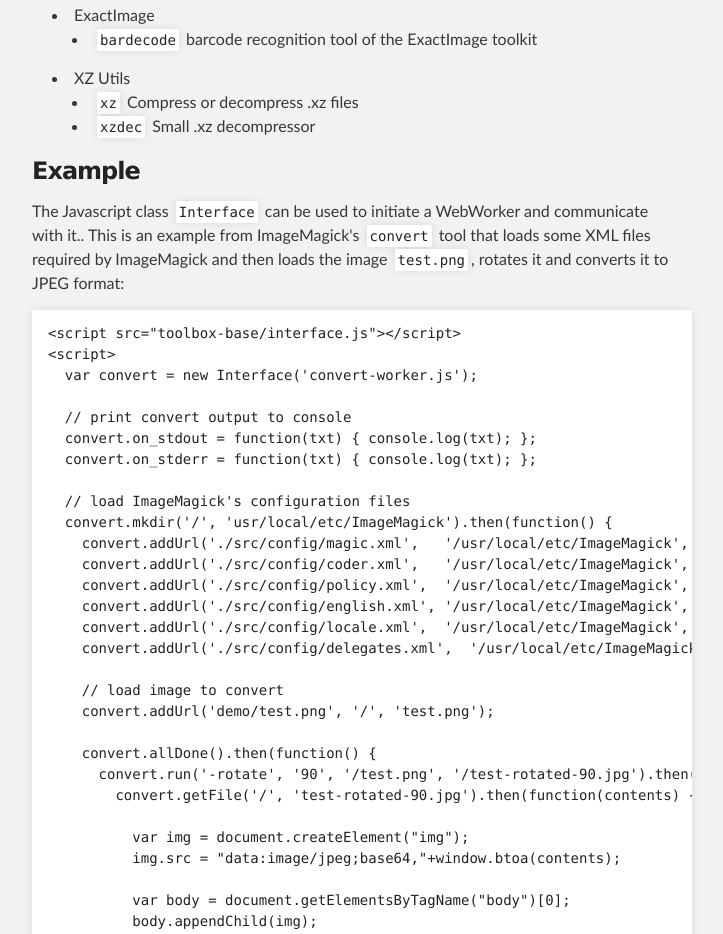
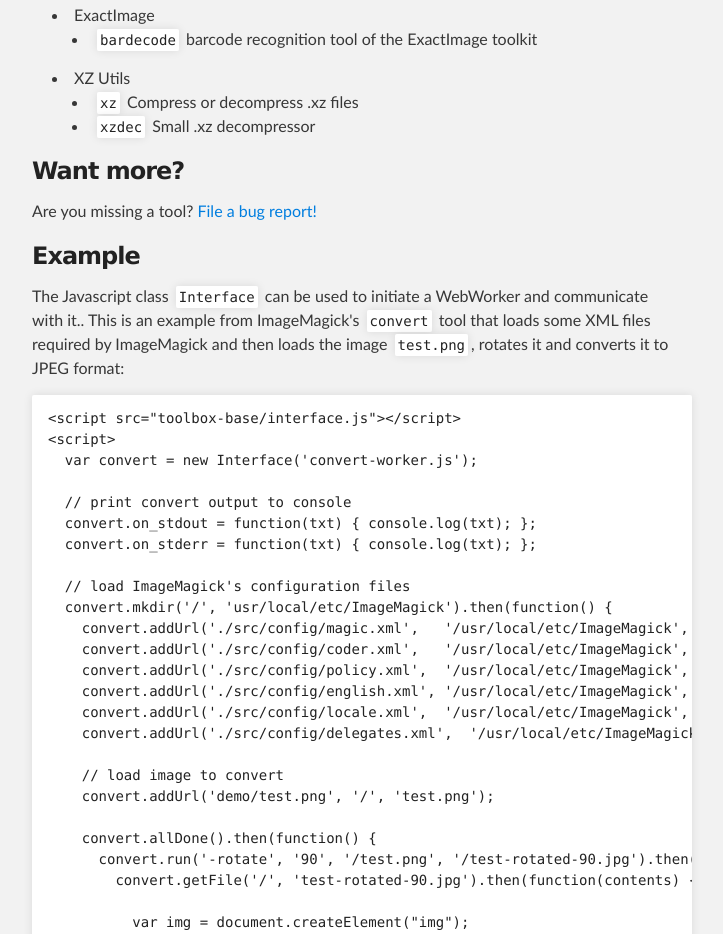
Before and after one commit to manuels/unix-toolbox.js, a plain HTML site: page index.html in a window 1280 px wide. Shown: the part 1165-2099 px from the top of the page, without its empty margins (288-1011 px from the left). Drawn offline with Linux system fonts and the light colour scheme.

Commit message:
Create gh-pages branch via GitHub

```diff
--- a/index.html
+++ b/index.html
@@ -106,7 +106,11 @@
 <code>xzdec</code> Small .xz decompressor</li>
 </ul>
 </li>
-</ul><h3>Example</h3>
+</ul><h3>Want more?</h3>
+
+<p>Are you missing a tool? <a href="https://github.com/manuels/unix-toolbox.js/issues">File a bug report!</a></p>
+
+<h3>Example</h3>
 
 <p>The Javascript class <code>Interface</code> can be used to initiate a WebWorker and communicate with it..
 This is an example from ImageMagick's <code>convert</code> tool that loads some XML files required by ImageMagick and then loads the image <code>test.png</code>, rotates it and converts it to JPEG format:</p>
```
Also changed, not shown: params.json (+1 -1 lines).
